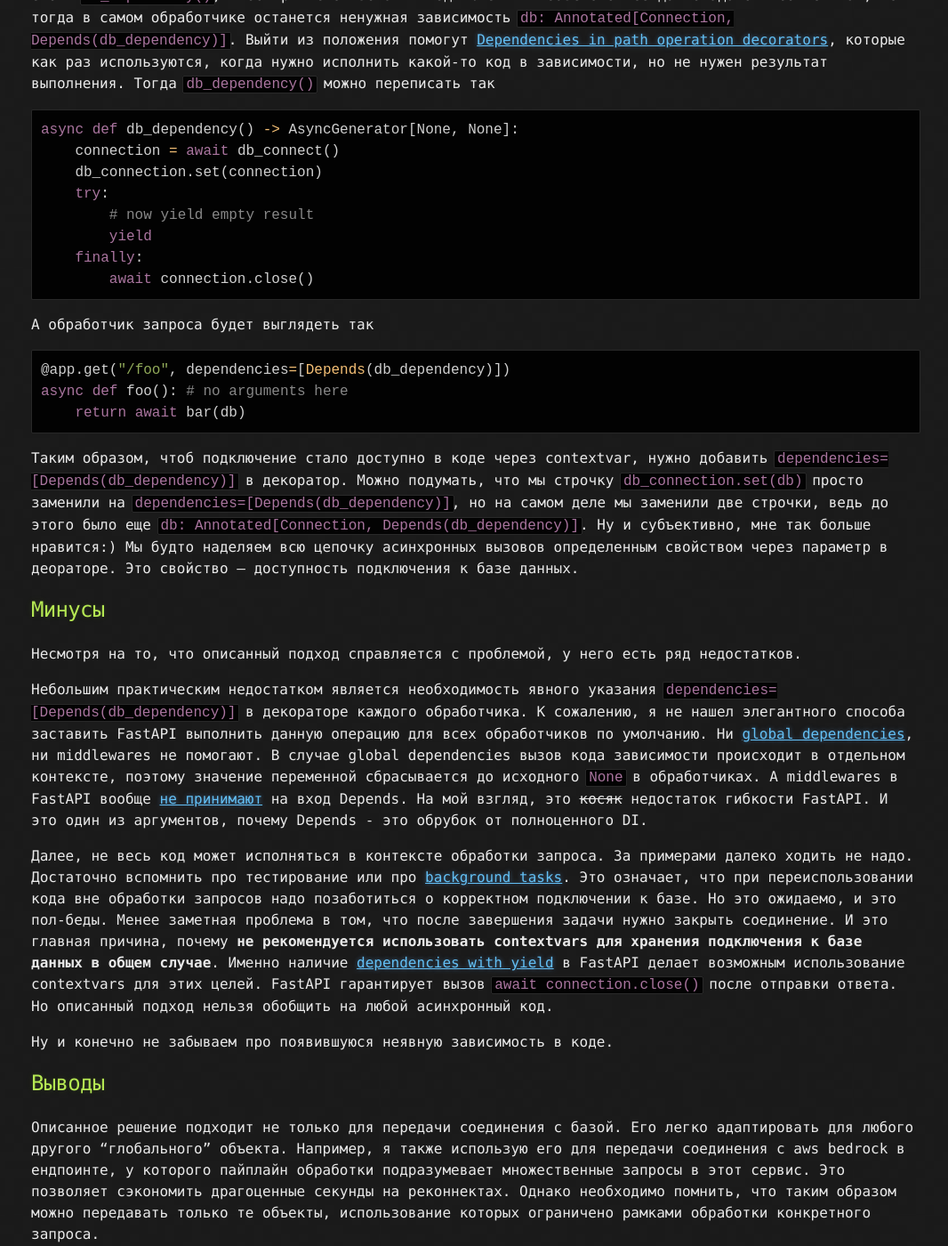
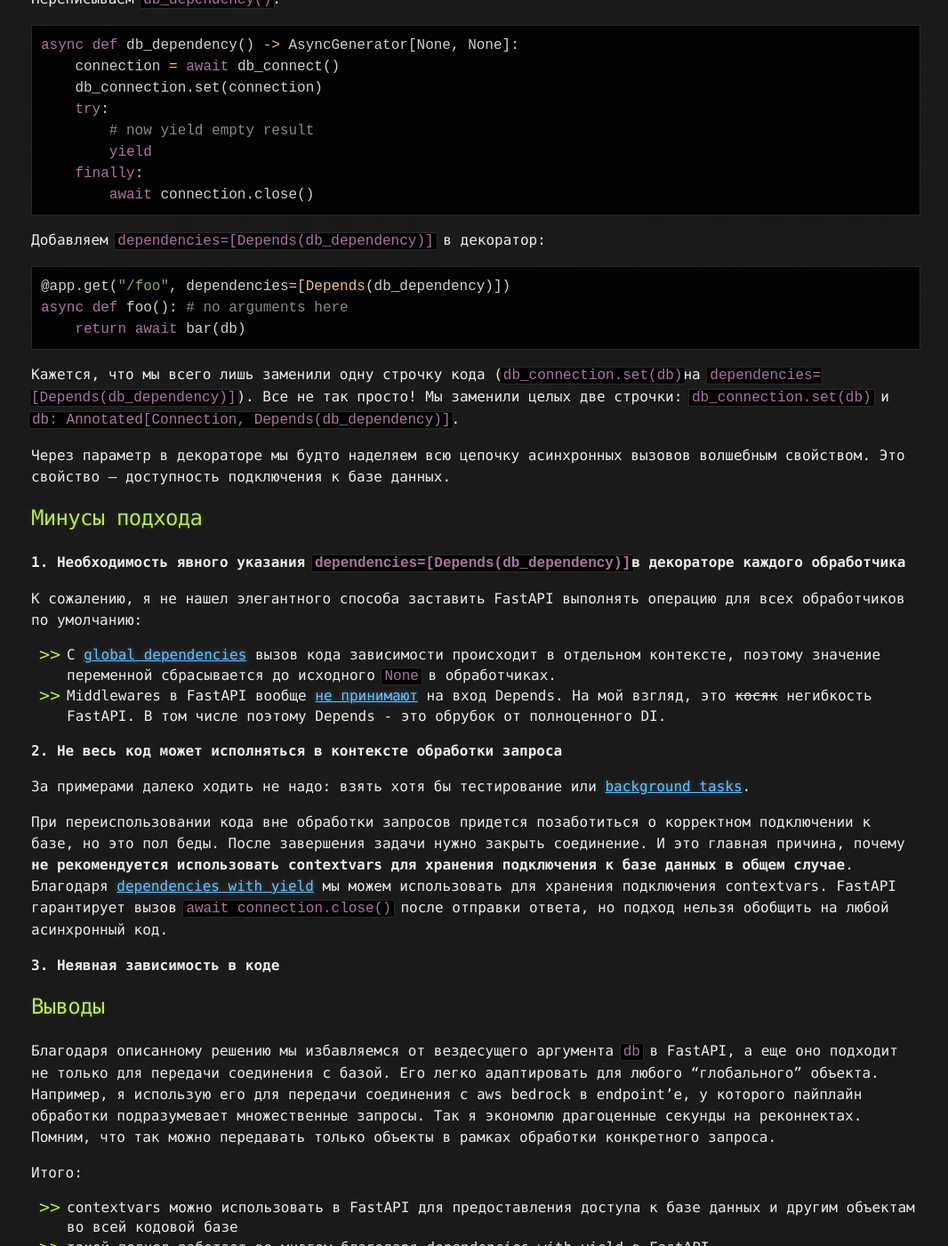
Before and after one commit to Feolius/feolius.github.io, a Jekyll site: the page built from _posts/2025-04-03-fastapi-pass-db-connection-ru.markdown, in a window 1280 px wide and 1400 px high, scrolled down 2891 px. Shown: the whole window at 89% size, without its empty margins (105-1171 px from the left). Built offline with Jekyll 4.4.1, drawn with Linux system fonts in a browser that asks for light colours; comment, search, counter and statistics services are not loaded; some of the changed text lies outside the part shown.

Commit message:
Editor fixes of the first post.

````diff
--- a/_posts/2025-04-03-fastapi-pass-db-connection-ru.markdown
+++ b/_posts/2025-04-03-fastapi-pass-db-connection-ru.markdown
@@ -1,15 +1,15 @@
 ---
 layout: post
-title:  "Передаем подключение к базе данных в Fastapi"
+title:  "Как правильно подключиться к базе данных в Fastapi"
 date:   2025-04-03
 categories: ru
 tags: "python fastapi contextvars"
 ---
 
 ## Проблематика
+В FastAPI есть прикол: подключение к базе данных порождает +1 аргумент во всех функциях.
 
-Разработчики Fastapi [предлагают](https://fastapi.tiangolo.com/tutorial/dependencies/dependencies-with-yield/#a-database-dependency-with-yield)
-вполне конкретный способ передать подключение к базе данных через Depends. Выглядит это как-то так.
+В чем суть: FastAPI [предлагают](https://fastapi.tiangolo.com/tutorial/dependencies/dependencies-with-yield/#a-database-dependency-with-yield) способ передавать подключение к базе данных через Depends:
 ```python
 async def db_dependency() -> AsyncGenerator[asyncpg.Connection, None]:
     connection = await db_connect()
@@ -18,52 +18,49 @@ async def db_dependency() -> AsyncGenerator[asyncpg.Connection, None]:
     finally:
         await connection.close()
 ```
-И далее где-то в обработчике запроса
+И далее где-то в обработчике запроса:
 ```python
 @app.get("/foo")
 async def foo(db: Annotated[Connection, Depends(db_dependency)]):
     # do some job further using db connection
 ```
-Таким образом соединение с базой данных попадает в пользовательский код.
-И если бы весь код всегда помещался в одном обработчике, то никаких проблем с этим не было бы.
-Однако чаще мы имеем следующую ситуацию.
+Если бы весь код всегда помещался в одном обработчике, то проблем бы не было. Но:
 ```python
 @app.get("/foo")
 async def foo(db: Annotated[Connection, Depends(db_dependency)]):
     return await bar(db)
 
 async def bar(db: Connection):
+    # no actual db usage here, just passing it further
     result = await baz(db)
     return json.dumps(result)
 
 async def baz(db: Connection):
     return await db.fetch("SELECT * FROM baz")
 ```
-Будем честны, без базы данных мало какие запросы можно обработать. Поэтому мы везде будем
-"тащить" зависимость `db: Connection` через аргумент функций. И когда у нас в кодовой базе сотни таких функций,
-у каждой из которых есть еще и свои "полезные" зависимости, то становится совсем нерадостно от перспективы
-всегда иметь занятым +1 аргумент просто так.
+Будем честны, без базы данных мало какие запросы можно обработать, поэтому везде тащим зависимость `db: Connection`
+через аргумент функций.
+
+По итогу имеем нерадостную перспективу – сотни функций с "полезными" зависимостями и всегда +1 занятый аргумент 💩
 
 ## Решение
 
-Интуитивно понятно, что соединение с базой - это что-то очень важное, что-то, что должно всегда быть под рукой.
-Кроме того, оно должно быть уникальным, но при этом локальным для каждого запроса,
-чтоб иметь возможность выполнять код с использованием транзакций. Таким образом соединение с базой должно обладать
-следующими свойствами:
-* Доступность
-* Локальность
+Интуитивно понятно, что соединение с базой – дело важное. Оно должно быть:
+* уникальным для каждого запроса, чтобы выполнять код через транзакции
+* доступным в любом месте кода
 
-Во многих языках программирования подобная проблема решается с помощью IoC контейнера и Dependency Injection (DI).
-Depends в FastAPI с натяжкой можно считать полноценным DI. Об этом чуть подробнее будет ниже.
-Но к счастью в python есть другой механизм, который может помочь.
-Это [contextvars](https://docs.python.org/3/library/contextvars.html).
 
-Если говорить очень грубо, то contextvars --- это глобальные переменные на стероидах. Глобальными они являются,
-поскольку доступны из любого участка кода. Однако отличие от обычных глобальных переменных в том, что
-их значения зависят от того, в какой цепочке вызова асинхронных функций они используются. Таким образом, contextvars
-обладают одновременно _доступностью_ и _локальностью_.
+Во многих языках программирования помогает IoC контейнер и Dependency Injection (DI). Depends в FastAPI с натяжкой можно
+считать полноценным DI, но в Python есть [contextvars](https://docs.python.org/3/library/contextvars.html) – глобальные переменные на стероидах.
+Они доступны из любого участка кода, однако в отличие от обычных глобальных переменных, их значения зависят от того, в какой цепочке вызова асинхронных функций они используются.
+То есть, contextvars обладают одновременно _доступностью_ и _уникальностью_ 🤩
 
-Примеры выше могут быть переписаны следующим образом с использованием contextvars
+1. Создаем переменную contextvar для хранения соединения
+2. Кладем соединение с базой в эту переменную в начале каждого обработчика
+3. Там, где требуется соединение, достаем его из переменной
+4. Profit
+
+Перепишем наш код на contextvars:
 ```python
 db_connection: ContextVar[asyncpg.Connection | None] = ContextVar(
     "db_connection", default=None
@@ -86,21 +83,16 @@ async def baz():
         raise RuntimeError("No database connection")
     return await db.fetch("SELECT * FROM baz")
 ```
-Решение сводится к следующим шагам
-1. Создаем переменную contextvar для хранения соединения
-2. Кладем соединение с базой в эту переменную в начале каждого обработчика
-3. Там, где требуется соединение, достаем его из переменной
-4. Profit!!!
 
-## Улучшения
-Подход выше будет работать, но он все еще не лишен boilerplate кода. Например, скорее всего нам бы не хотелось видеть
-подобную проверку везде
+
+## Классно!.. Почти
+Тема получается рабочая, но все еще немного BoilerPlate. Например, хотелось бы убрать проверку:
 ```python
 db = db_connection.get()
 if db is None:
     raise RuntimeError("No database connection")
 ```
-Но, если убрать проверку, то mypy будет ругаться. Поэтому можно вынести ее в отдельную функцию
+Но mypy будет ругаться. Так что выносим в отдельную функцию:
 ```python
 def get_db() -> asyncpg.Connection:
     db = db_connection.get()
@@ -112,13 +104,16 @@ async def baz():
     db = get_db()
     return await db.fetch("SELECT * FROM baz")
 ```
+Уже лучше!
 
-Другой момент, это вызов `db_connection.set(db)` в начале каждого обработчика. Логично было бы вынести его
-в `db_dependency()`, чтоб при использовании подключения к базе оно всегда попадало в contextvar, но тогда в самом
-обработчике останется ненужная зависимость `db: Annotated[Connection, Depends(db_dependency)]`. Выйти из положения
-помогут [Dependencies in path operation decorators](https://fastapi.tiangolo.com/tutorial/dependencies/dependencies-in-path-operation-decorators/),
-которые как раз используются, когда нужно исполнить какой-то код в зависимости, но не нужен результат выполнения. Тогда
-`db_dependency()` можно переписать так
+Еще один BoilerPlate-персонаж это вызов `db_connection.set(db)` в начале каждого обработчика. Логично было бы вынести его
+в `db_dependency()`, чтоб при использовании подключения к базе он всегда попадал в contextvar. Но в
+обработчике останется ненужная зависимость `db: Annotated[Connection, Depends(db_dependency)]`💩
+
+Выйти из положения помогут [Dependencies in path operation decorators](https://fastapi.tiangolo.com/tutorial/dependencies/dependencies-in-path-operation-decorators/). Они применяются, когда в зависимости нужно
+исполнить код, но не нужен результат.
+
+Переписываем `db_dependency()`:
 ```python
 async def db_dependency() -> AsyncGenerator[None, None]:
     connection = await db_connect()
@@ -129,55 +124,49 @@ async def db_dependency() -> AsyncGenerator[None, None]:
     finally:
         await connection.close()
 ```
-А обработчик запроса будет выглядеть так
+Добавляем `dependencies=[Depends(db_dependency)]` в декоратор:
 ```python
 @app.get("/foo", dependencies=[Depends(db_dependency)])
 async def foo(): # no arguments here
     return await bar(db)
 ```
 
-Таким образом, чтоб подключение стало доступно в коде через contextvar, нужно добавить
-`dependencies=[Depends(db_dependency)]` в декоратор. Можно подумать, что мы строчку
-`db_connection.set(db)` просто заменили на `dependencies=[Depends(db_dependency)]`, но на самом деле мы заменили две
-строчки, ведь до этого было еще `db: Annotated[Connection, Depends(db_dependency)]`. Ну и субъективно, мне так больше
-нравится:) Мы будто наделяем всю цепочку асинхронных вызовов определенным свойством через параметр в деораторе. Это
+
+Кажется, что мы всего лишь заменили одну строчку кода (`db_connection.set(db)`на `dependencies=[Depends(db_dependency)]`).
+Все не так просто! Мы заменили целых две строчки: `db_connection.set(db)` и `db: Annotated[Connection, Depends(db_dependency)]`.
+
+Через параметр в декораторе мы будто наделяем всю цепочку асинхронных вызовов волшебным свойством. Это
 свойство --- доступность подключения к базе данных.
 
 
-## Минусы
+## Минусы подхода
+**1. Необходимость явного указания `dependencies=[Depends(db_dependency)]`в декораторе каждого обработчика**
 
-Несмотря на то, что описанный подход справляется с проблемой, у него есть ряд недостатков.
+К сожалению, я не нашел элегантного способа заставить FastAPI выполнять операцию для всех обработчиков по умолчанию:
+- С [global dependencies](https://fastapi.tiangolo.com/tutorial/dependencies/global-dependencies/) вызов кода зависимости происходит в отдельном контексте, поэтому значение переменной сбрасывается до исходного `None` в обработчиках.
+- Middlewares в FastAPI вообще [не принимают](https://github.com/fastapi/fastapi/discussions/8193) на вход Depends. На мой взгляд, это ~~косяк~~ негибкость FastAPI. В том числе поэтому Depends - это обрубок от полноценного DI.
 
-Небольшим практическим недостатком является необходимость явного указания `dependencies=[Depends(db_dependency)]`
-в декораторе каждого обработчика.
-К сожалению, я не нашел элегантного способа заставить FastAPI выполнить данную операцию для всех обработчиков
-по умолчанию. Ни [global dependencies](https://fastapi.tiangolo.com/tutorial/dependencies/global-dependencies/), ни
-middlewares не помогают. В случае global dependencies вызов кода зависимости происходит в отдельном контексте, поэтому
-значение переменной сбрасывается до исходного `None` в обработчиках. А middlewares в FastAPI вообще
-[не принимают](https://github.com/fastapi/fastapi/discussions/8193) на вход Depends. На мой взгляд, это
-~~косяк~~ недостаток гибкости FastAPI. И это один из аргументов, почему Depends - это обрубок от полноценного DI.
+**2. Не весь код может исполняться в контексте обработки запроса**
 
-Далее, не весь код может исполняться в контексте обработки запроса. За примерами далеко ходить не надо. Достаточно
-вспомнить про тестирование или про [background tasks](https://fastapi.tiangolo.com/tutorial/background-tasks/). Это
-означает, что при переиспользовании кода вне обработки запросов надо позаботиться о корректном подключении к базе. Но
-это ожидаемо, и это пол-беды. Менее заметная проблема в том, что после завершения задачи нужно закрыть
+За примерами далеко ходить не надо: взять хотя бы тестирование или [background tasks](https://fastapi.tiangolo.com/tutorial/background-tasks/).
+
+При переиспользовании кода вне обработки запросов придется позаботиться о корректном подключении к базе, но это пол беды. После завершения задачи нужно закрыть
 соединение. И это главная причина, почему **не рекомендуется использовать contextvars для хранения подключения
-к базе данных в общем случае**. Именно наличие
+к базе данных в общем случае**. Благодаря
 [dependencies with yield](https://fastapi.tiangolo.com/tutorial/dependencies/dependencies-with-yield/)
-в FastAPI делает возможным использование contextvars для этих целей. FastAPI гарантирует
-вызов `await connection.close()` после отправки ответа. Но описанный подход нельзя обобщить на любой асинхронный код.
+мы можем использовать для хранения подключения contextvars. FastAPI гарантирует
+вызов `await connection.close()` после отправки ответа, но подход нельзя обобщить на любой асинхронный код.
 
-Ну и конечно не забываем про появившуюся неявную зависимость в коде.
+**3. Неявная зависимость в коде**
 
 ## Выводы
+Благодаря описанному решению мы избавляемся от вездесущего аргумента `db` в FastAPI, а еще оно подходит не только для передачи
+соединения с базой. Его легко адаптировать для любого
+"глобального" объекта. Например, я использую его для передачи соединения с aws bedrock в endpoint'е, у которого
+пайплайн обработки подразумевает множественные запросы. Так я экономлю драгоценные секунды на
+реконнектах. Помним, что так можно передавать только объекты в рамках обработки конкретного запроса.
 
-Описанное решение подходит не только для передачи соединения с базой. Его легко адаптировать для любого другого
-"глобального" объекта. Например, я также использую его для передачи соединения с aws bedrock в ендпоинте, у которого
-пайплайн обработки подразумевает множественные запросы в этот сервис. Это позволяет сэкономить драгоценные секунды на
-реконнектах. Однако необходимо помнить, что таким образом можно передавать только те объекты, использование которых
-ограничено рамками обработки конкретного запроса.
-
-В заключении кратко подсвечу ключевые моменты
+Итого:
 * contextvars можно использовать в FastAPI для предоставления доступа к базе данных и другим объектам во всей кодовой базе
 * такой подход работает во многом благодаря dependencies with yield в FastAPI
 * вне обработки запросов надо быть осторожным с открытием и закрытием соединения
````
